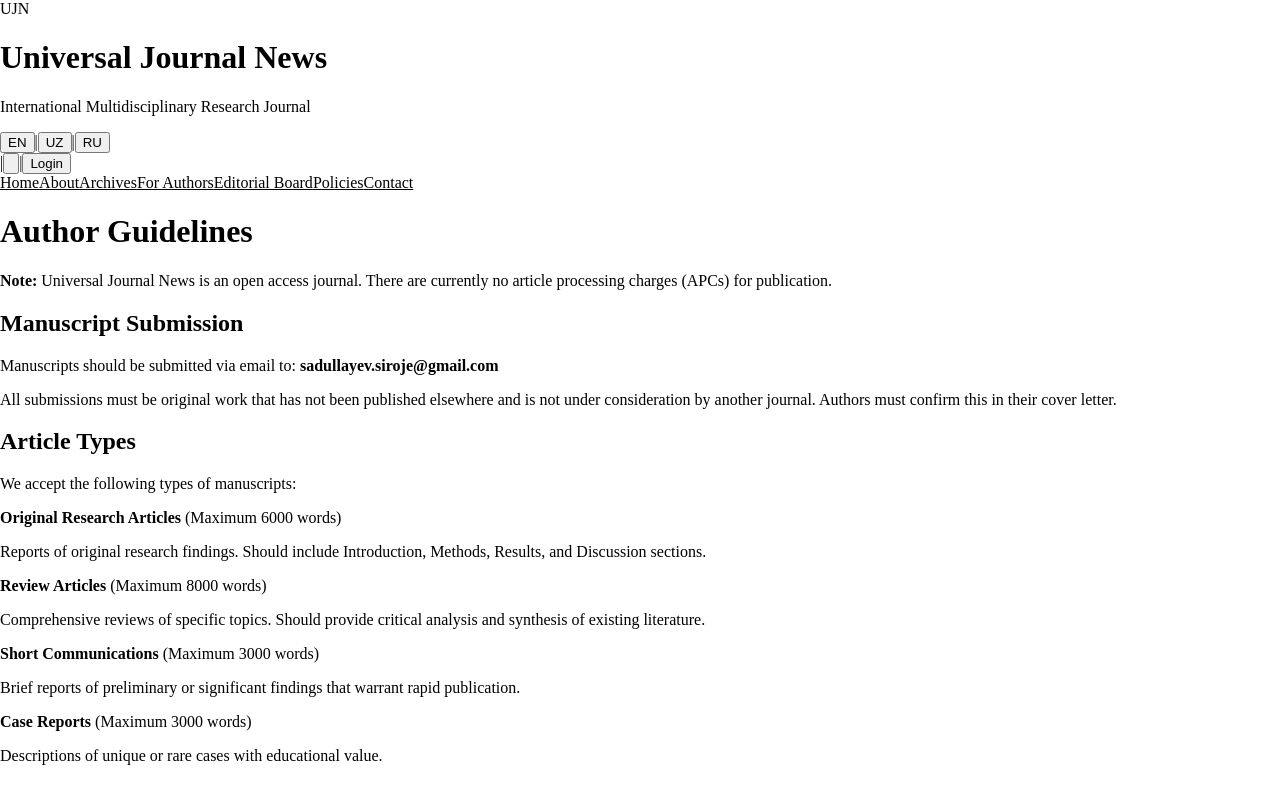
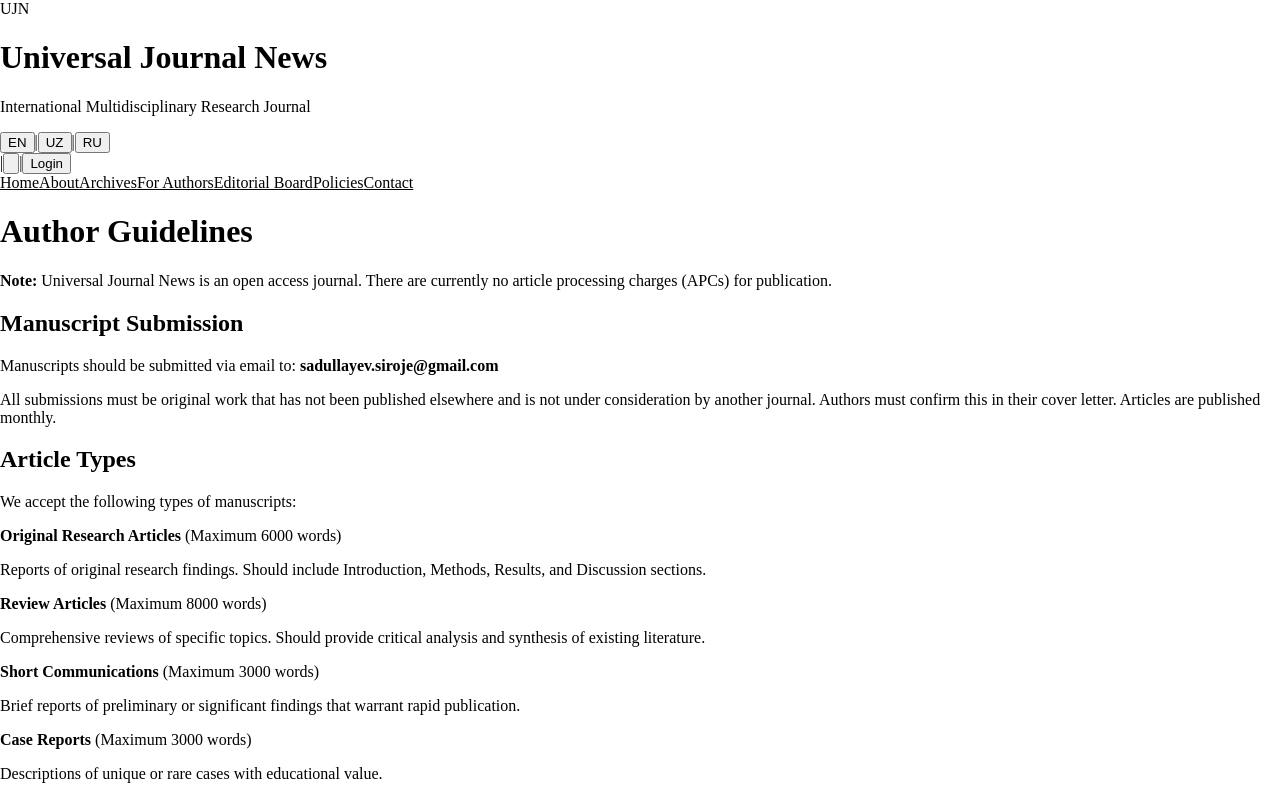
Before and after one commit to sadullayevsiroje-spec/universaljournalnews.uz, a Next.js app: page /author-guidelines in a window 1280 px wide. Shown: the top 788 px of the page. Built offline with nearby package versions, Linux system fonts and the light colour scheme.

Commit message:
Change publication frequency to Monthly

```diff
--- a/app/about/page.tsx
+++ b/app/about/page.tsx
@@ -27,7 +27,7 @@ export default function AboutPage() {
           </div>
           <div className="border rounded-lg p-4">
             <strong className="text-gray-700">Frequency:</strong>
-            <p>{journalInfo.frequency}</p>
+            <p>Monthly</p>
           </div>
           <div className="border rounded-lg p-4">
             <strong className="text-gray-700">Language:</strong>
--- a/app/author-guidelines/page.tsx
+++ b/app/author-guidelines/page.tsx
@@ -24,7 +24,7 @@ export default function AuthorGuidelinesPage() {
           <p>
             All submissions must be original work that has not been published elsewhere and is
             not under consideration by another journal. Authors must confirm this in their cover
-            letter.
+            letter. Articles are published monthly.
           </p>
         </div>
       </section>
--- a/app/page.tsx
+++ b/app/page.tsx
@@ -71,7 +71,7 @@ export default function HomePage() {
               </p>
               <div className="grid grid-cols-2 gap-4 mb-4">
                 <div className="border rounded p-3">
-                  <div className="text-2xl font-bold text-blue-600">{journalInfo.frequency}</div>
+                  <div className="text-2xl font-bold text-blue-600">Monthly</div>
                   <div className="text-sm text-gray-600">Publication</div>
                 </div>
                 <div className="border rounded p-3">
--- a/data/journal.ts
+++ b/data/journal.ts
@@ -18,6 +18,6 @@ export const journalInfo = {
     "Environmental Sciences",
     "Computer Science and Information Technology"
   ],
-  frequency: "Quarterly",
+  frequency: "Monthly",
   firstPublished: 2026,
 };
```
Also changed, not shown: 1 other file (tests, documents, lock files or other folders).
